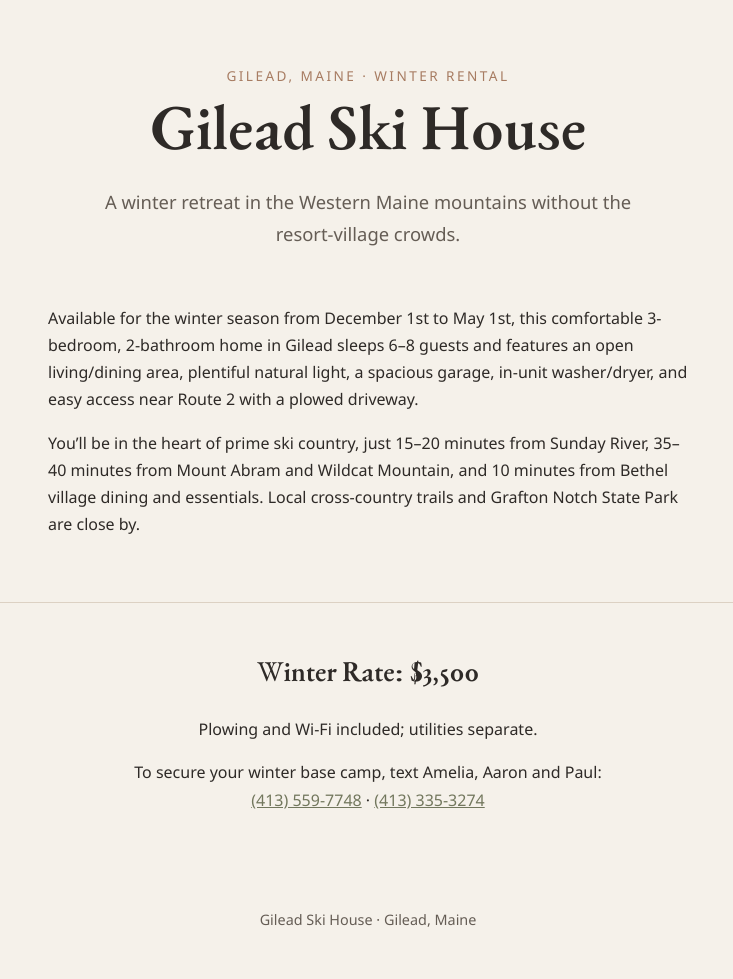
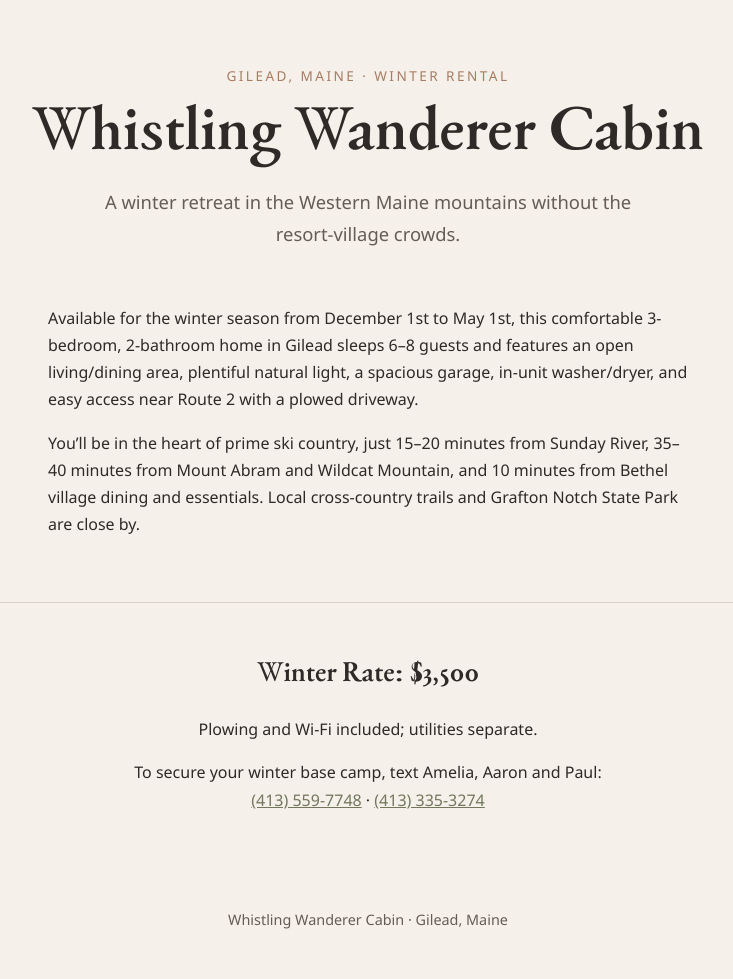
Before and after one commit to ATarren/whistlingwanderer, a Jekyll site: the page built from index.html, in a window 1280 px wide. Shown: the whole page, without its empty margins (272-1005 px from the left). Built offline with Jekyll 4.4.1, drawn with Linux system fonts in a browser that asks for light colours.

Commit message:
Rename site to Whistling Wanderer Cabin
Co-authored-by: copilot-swe-agent[bot] <198982749+Copilot@users.noreply.github.com>

```diff
--- a/_config.yml
+++ b/_config.yml
@@ -1,5 +1,5 @@
 # Site name shown in the page title and footer.
-name: Gilead Ski House
-# Set to /repo-name if hosted as a GitHub Pages project site, or leave empty for a custom domain.
-baseurl: ""
+name: Whistling Wanderer Cabin
+# GitHub Pages project-site path; leave empty for a custom domain.
+baseurl: /whistlingwanderer
 markdown: kramdown
--- a/index.html
+++ b/index.html
@@ -4,7 +4,7 @@ title: Family Ski House Rental
 ---
 <header class="hero">
   <p class="eyebrow">Gilead, Maine · Winter Rental</p>
-  <h1>Gilead Ski House</h1>
+  <h1>Whistling Wanderer Cabin</h1>
   <p class="intro">A winter retreat in the Western Maine mountains without the resort-village crowds.</p>
 </header>
 
```
